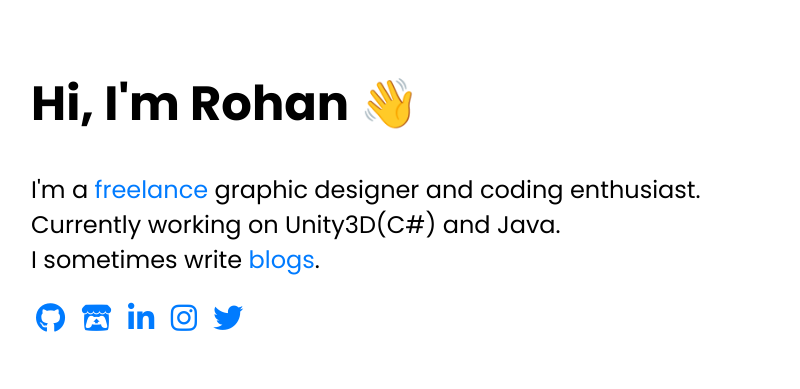
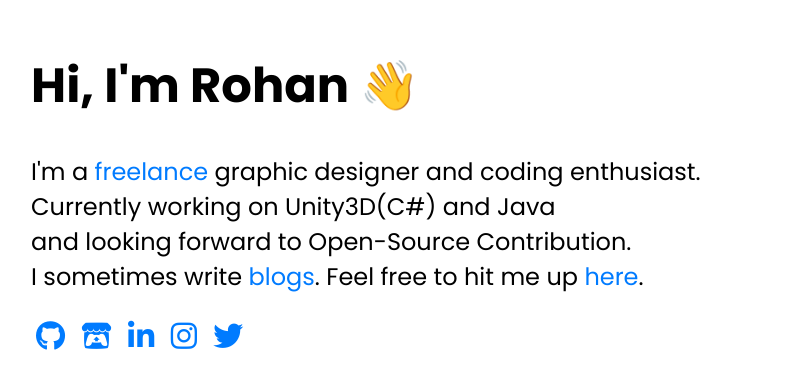
Before and after one commit to rohan-kiratsata/rohan-kiratsata.github.io, a plain HTML site: page index.html in a window 1280 px wide. Shown: the part 203-592 px from the top of the page, 102-902 px from the left. Drawn offline with Linux system fonts and the light colour scheme; grey boxes are pictures that could not be loaded.

Commit message:
Changes made

```diff
--- a/index.html
+++ b/index.html
@@ -17,6 +17,8 @@
 
     <!-- CSS Links -->
     <link rel="stylesheet" href="css/master.css">
+
+    <link rel="icon" type="image/png" href="images/favicon.png">
   </span>
 </head>
 
@@ -27,10 +29,11 @@
       <h1>Hi, I'm Rohan &#128075;</h1>
       <p>
         I'm a <a href="https://fiverr.com/rohankiratsata">freelance</a> graphic designer and coding enthusiast.
-        <br> Currently working on Unity3D(C#) and Java.
-        <!-- <br> I make games and play sometimes. -->
+        <br> Currently working on Unity3D(C#) and Java <br> and looking forward to Open-Source Contribution.
+
         <br>I sometimes write
         <a href="404.html">blogs</a>.
+        Feel free to hit me up <a href="mailto:kiratsatarohan@gmail.com">here</a>.
       </p>
 
       <a href="https://github.com/rohan-kiratsata" id="contact"><i class="fab fa-github fa-lg"></i></a>
```
Also changed, not shown: images/favicon.png (added).
